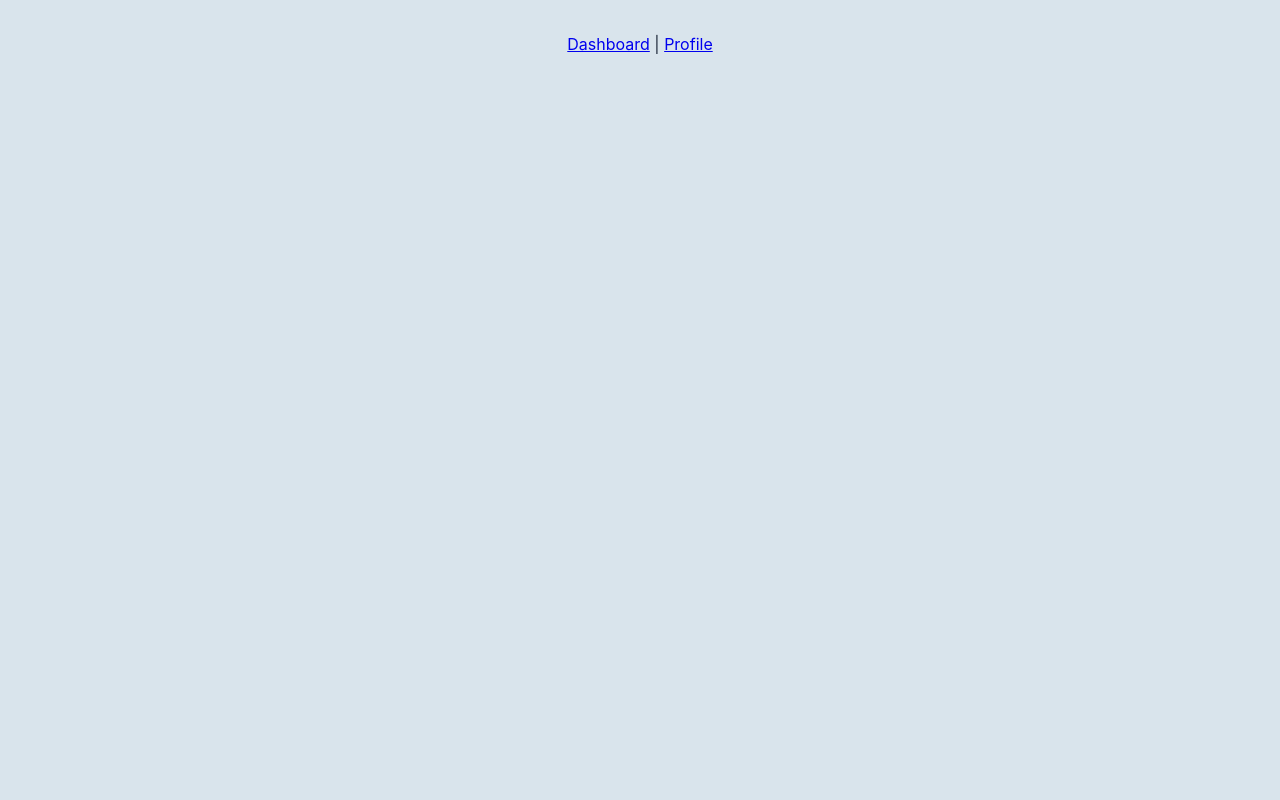
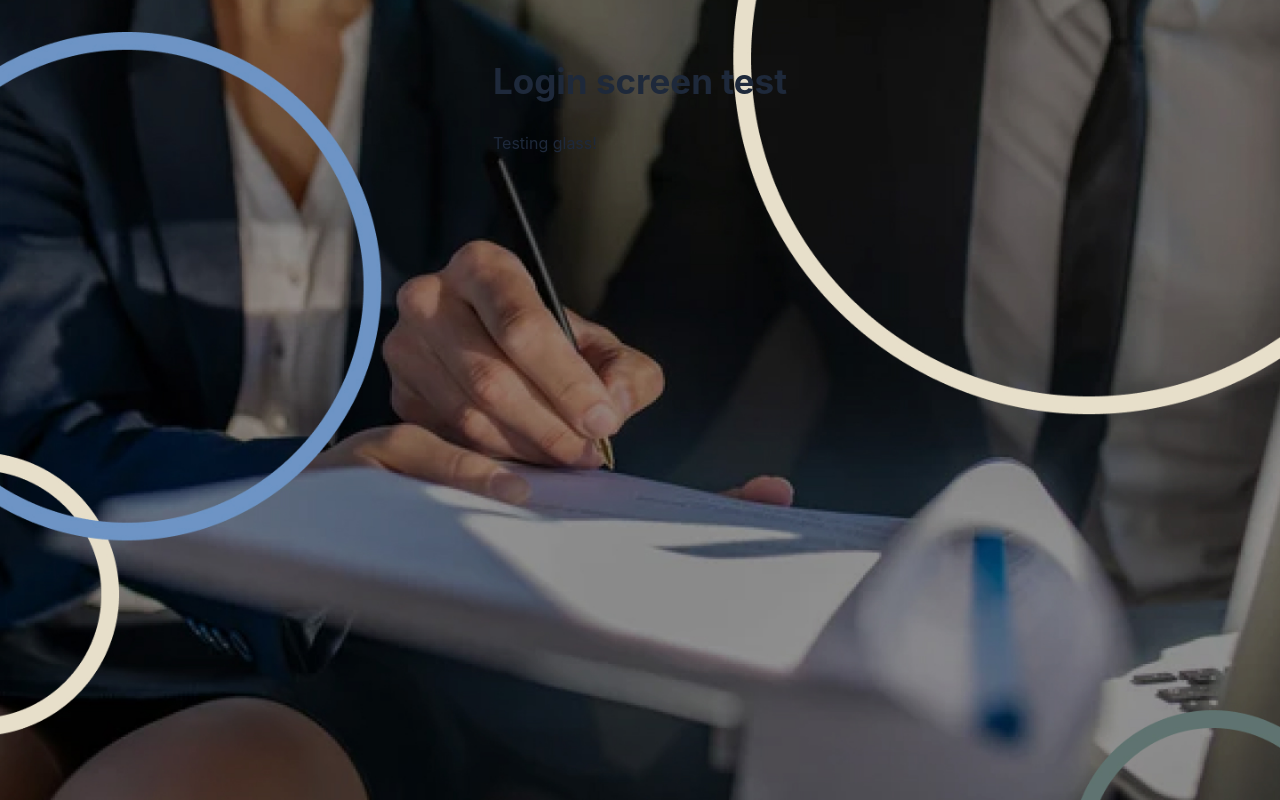
Before and after one commit to CauaPrates/organiza-ai-app, a React (Vite) app: page /login in a window 1280 px wide. Before the commit this address had no page. Built offline with nearby package versions, Linux system fonts and the light colour scheme.

Commit message:
css fixed

```diff
--- a/src/App.css
+++ b/src/App.css
@@ -1,10 +1,3 @@
-#root {
-  max-width: 1280px;
-  margin: 0 auto;
-  padding: 2rem;
-  text-align: center;
-}
-
 .logo {
   height: 6em;
   padding: 1.5em;
--- a/src/App.tsx
+++ b/src/App.tsx
@@ -8,13 +8,10 @@ import { BrowserRouter as Router, Routes, Route, Link } from 'react-router-dom';
 function App() {
   return (
     <Router>
-      <nav>
-        <Link to="/">Dashboard</Link> | <Link to="/profile">Profile</Link>
-      </nav>
 
       <Routes>
         <Route path="/" element={<Dashboard />} />
-        <Route path="/profile" element={<Login />} />
+        <Route path="/login" element={<Login />} />
       </Routes>
     </Router>
   );
--- a/src/components/Dashboard.tsx
+++ b/src/components/Dashboard.tsx
@@ -21,6 +21,7 @@ const Dashboard: React.FC = () => {
   };
 
   return (
+    <div className='dashboard-container'>
     <div className="min-h-screen animate-fade-in">
       <div className="container-responsive">
         {/* Header */}
@@ -77,6 +78,7 @@ const Dashboard: React.FC = () => {
         </div>
       </div>
     </div>
+    </div>
   );
 };
 
--- a/src/components/Login.tsx
+++ b/src/components/Login.tsx
@@ -3,9 +3,13 @@ import React from "react";
 function Login(){
 
   return (
-    <div>
-      <h1>Login screen test</h1>
-      <p>Testing glass!</p>
+    <div className="login-container">
+      <div className="min-h-screen animate-fade-in">
+        <div className="container-responsive">
+          <h1 className="text-[35px] font-bold text-gray-900">Login screen test</h1>
+          <p>Testing glass!</p>
+        </div>
+      </div>
     </div>
   );
 }
--- a/src/index.css
+++ b/src/index.css
@@ -42,6 +42,24 @@ body {
   min-height: 100vh;
   background: #D9E4EC;
   color: var(--gray-800);
+}
+
+.dashboard-container{
+  background-color: #D9E4EC;
+}
+
+.login-container{
+  background-image: url('./assets/login-image.jpg');
+  background-color: #000;
+  background-size: cover;
+  background-position: center;
+  background-repeat: no-repeat;
+
+  height: 100vh;
+  width: 100%;
+  display: flex;
+  align-items: center;
+  justify-content: center;
 }
 
 /* Componentes personalizados */
```
Also changed, not shown: src/assets/login-image.jpg (added).
